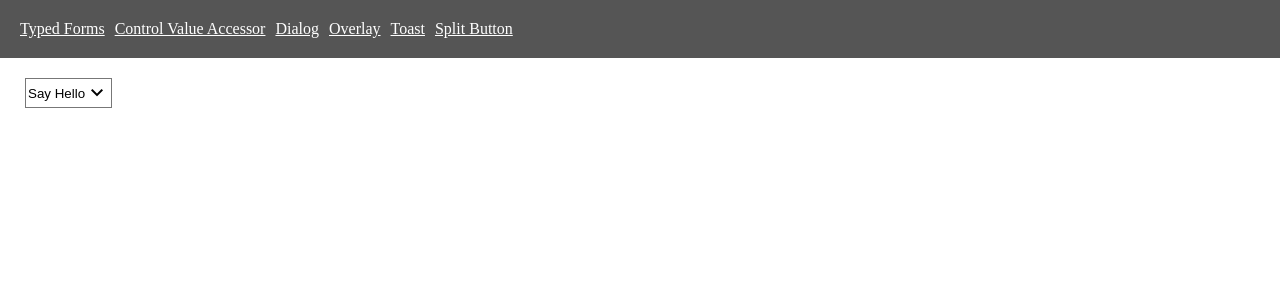
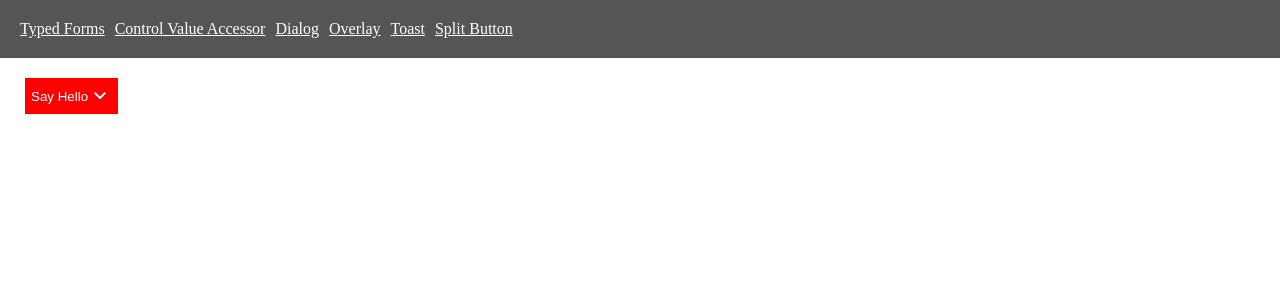
Before and after one commit to teebee78/ng14, an Angular app: page /split-button in a window 1280 px wide. Shown: the top 300 px of the page. Built offline with nearby package versions, Linux system fonts and the light colour scheme.

Commit message:
add primary type

```diff
--- a/src/app/split-button-demo/split-button-demo.component.html
+++ b/src/app/split-button-demo/split-button-demo.component.html
@@ -1,4 +1,4 @@
-<app-split-button>
+<app-split-button type="primary">
 
     <ng-template splitButtonDefaultAction>
         <button (click)="onPrimrayAction()">Say Hello</button>
--- a/src/app/split-button/split-button/split-button.component.html
+++ b/src/app/split-button/split-button/split-button.component.html
@@ -1,4 +1,4 @@
-<div #origin cdkOverlayOrigin>
+<div #origin cdkOverlayOrigin [ngClass]="type">
     <ng-container *ngTemplateOutlet="defaultAction.template"></ng-container>
     <!-- <div (click)="onPrimaryAction()">Primary Action</div> -->
     <span (click)="isExpanded = !isExpanded" class="material-symbols-outlined">
@@ -7,7 +7,7 @@
 </div>
 
 <ng-template cdkConnectedOverlay [cdkConnectedOverlayOrigin]="origin" [cdkConnectedOverlayOpen]="isExpanded"
-    cdkConnectedOverlayPanelClass="split-button-overlay-panel" [cdkConnectedOverlayMinWidth]="origin.offsetWidth">
+    [cdkConnectedOverlayPanelClass]="['split-button-overlay-panel', type]" [cdkConnectedOverlayMinWidth]="origin.offsetWidth">
 
     <ng-container *ngFor="let action of actions">
         <div (click)="onActionClick()">
--- a/src/app/split-button/split-button/split-button.component.scss
+++ b/src/app/split-button/split-button/split-button.component.scss
@@ -1,13 +1,24 @@
+$primary: red;
+$padding: 5px;
+
 :host {
 
     div {
         display: inline-flex;
         border: 1px solid #777777;
-        padding: 2px;
+        padding: $padding;
+        background-color: white;
 
         ::ng-deep button {
             border: 0;
-            background-color: white;
+            background-color: inherit;
+            color: inherit;
+        }
+
+        &.primary {
+            background-color: $primary;
+            border-color: $primary;
+            color: white;
         }
     }
 }
@@ -16,7 +27,7 @@
 ::ng-deep .split-button-overlay-panel {
     display: flex;
     flex-direction: column;
-    padding: 2px;
+    padding: $padding;
     border-left: 1px solid black;
     border-right: 1px solid black;
     border-bottom: 1px solid black;
@@ -29,6 +40,17 @@
             width: 100%;
             background-color: white;
             text-align: left;
+            color: inherit;
+        }
+    }
+
+    &.primary {
+        color: $primary;
+
+        button:hover {
+            // border-color: $primary;
+            // border-left:2px solid $primary;
+            text-decoration: underline;
         }
     }
 }
--- a/src/app/split-button/split-button/split-button.component.ts
+++ b/src/app/split-button/split-button/split-button.component.ts
@@ -1,4 +1,4 @@
-import { ContentChild } from '@angular/core';
+import { ContentChild, Input } from '@angular/core';
 import { ContentChildren } from '@angular/core';
 import { ChangeDetectionStrategy } from '@angular/core';
 import { AfterContentInit } from '@angular/core';
@@ -14,6 +14,9 @@ import { SplitButtonDefaultActionDirective } from '../split-button-default-actio
   changeDetection: ChangeDetectionStrategy.OnPush,
 })
 export class SplitButtonComponent implements OnInit, AfterContentInit {
+
+  @Input()
+  public type: 'primary' | '' = '';
 
   public isExpanded = false;
 
```
